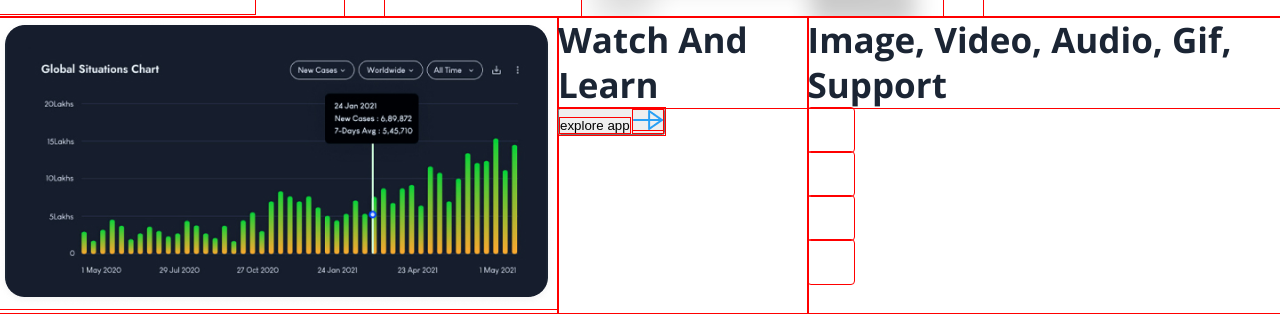
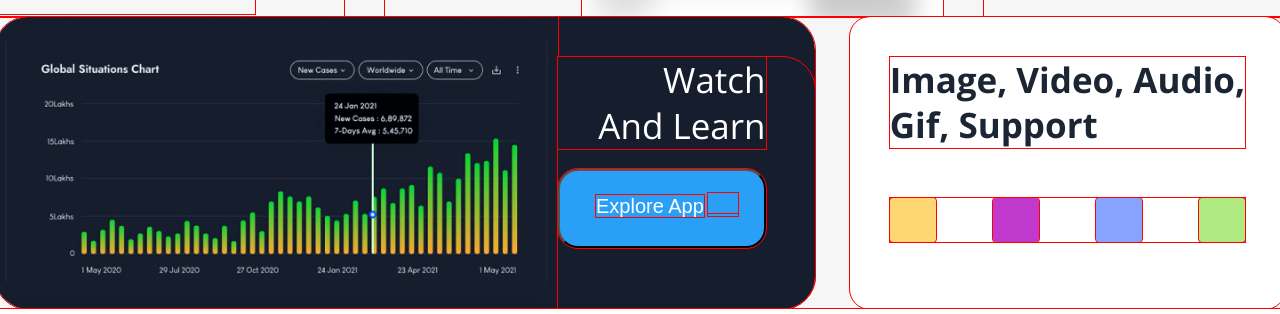
Before and after one commit to Madyme/spaatz, a website: page src/index.html in a window 1280 px wide. Shown: the part 3656-3970 px from the top of the page. Drawn offline with nearby package versions, Linux system fonts and the light colour scheme.

Commit message:
feat: add more easily section

```diff
--- a/src/index.html
+++ b/src/index.html
@@ -103,17 +103,20 @@
                 <div class="block block-3">
                     <div class="graph">
                         <img src="assets/images/graph.png" alt="">
-                    </div>
                         <div class="graph__article">
-                        <h5 class="graph__title">watch and learn</h5>
+                            <h5 class="graph__title">watch <br> and learn</h5>
                             <button class="graph__button"> <span class="graph__button__name">explore app</span> <span class="graph__button__arrow"><img src="assets/images/Vector.png" alt=""></span></button>
                         </div>
+                    </div>
+
                     <div class="tools-2">
-                        <h5>image, video, audio, gif, support</h5>
+                        <h5>image, video, audio, <br> gif, support</h5>
+                        <div>
                             <div class="tools-2__tool tool-1"></div>
                             <div class="tools-2__tool tool-2"></div>
                             <div class="tools-2__tool tool-3"></div>
                             <div class="tools-2__tool tool-4"></div>
+                        </div>
                     </div>
                 </div>
             </div>
--- a/src/styles/base/_buttons.scss
+++ b/src/styles/base/_buttons.scss
@@ -1,5 +1,11 @@
 $color-light: #ffffff;
 $color-dark: #1B2534;
+$color-image: #FFD772;
+$color-audio: #C038CC;
+$color-video: #88A2FF;
+$color-gif: #AEEA7F;
+$color-graph: #161D2D;
+
 
 .button {
     height: 7.2rem;
@@ -38,3 +44,48 @@ $color-dark: #1B2534;
     }
 
 }
+
+.tool {
+    &-1 {
+        background: $color-image;
+    }
+
+    &-2 {
+        background: $color-audio;
+    }
+
+    &-3 {
+        background: $color-video;
+    }
+
+    &-4 {
+        background: $color-gif;
+    }
+}
+
+.graph {
+
+    &__title {
+
+        color: $color-light;
+        font-weight: 400;
+        font-size: 3.5rem;
+        line-height: 4.6rem;
+        text-align: right;
+    }
+
+    &__button {
+        background: $color-main;
+        padding: 2.2rem 2.6rem 3rem 3.6rem;
+        border-radius: 2rem;
+        margin-top: 2rem;
+
+        &__name {
+            text-transform: capitalize;
+            font-weight: 400;
+            font-size: 2rem;
+            line-height: 2rem;
+            color: $color-light;
+        }
+    }
+}
--- a/src/styles/components/_more-easily.scss
+++ b/src/styles/components/_more-easily.scss
@@ -1,4 +1,7 @@
+$color-additional: #f6f6f6;
+
 .more-easily {
+    background: $color-additional;
     display: flex;
     justify-content: center;
     margin-top: 16rem;
@@ -52,8 +55,35 @@
     justify-content: center;
 }
 
-.tools-2__tool {
-    width: 4.6rem;
-    height: 4.4rem;
-    border-radius: 0.3rem;
+.tools-2 {
+    padding: 4rem 4rem 4.8rem 4rem;
+    background: #ffffff;
+    border-radius: 2rem;
+
+    &>div {
+
+        display: flex;
+        justify-content: space-between;
+        margin-top: 5rem;
+    }
+
+    &__tool {
+
+        width: 4.6rem;
+        height: 4.4rem;
+        border-radius: 0.3rem;
+    }
 }
+
+.graph {
+    background: $color-graph;
+    border-radius: 3.3rem;
+    display: flex;
+
+    &__article {
+        background: $color-graph;;
+        border-radius: 0 3.3rem 3.3rem 0;
+        margin-top: 4rem;
+        padding-right: 4.9rem;
+    }
+}
```
Also changed, not shown: dist/styles/index.css, src/styles/base/_base.scss (line endings or trailing spaces), 1 other file. Lines whose indentation alone changed are shown as unchanged.
